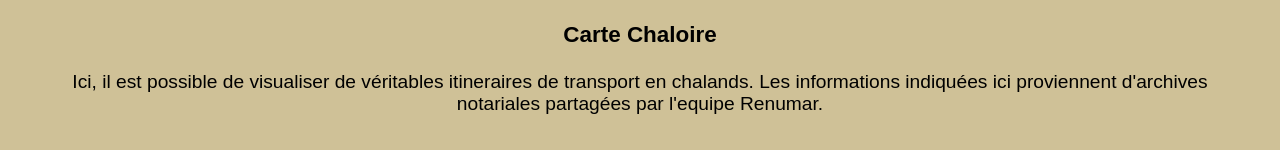
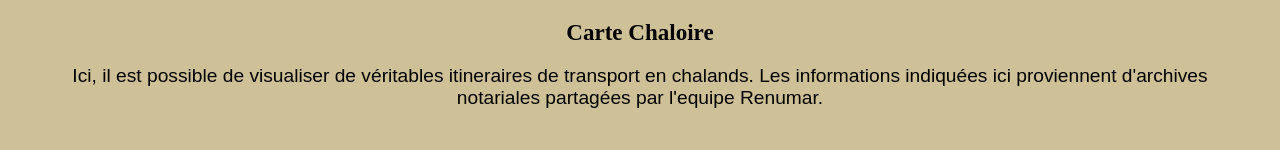
Before and after one commit to PaolorsiSimon/projet_leaflet, a Django app: page /map/ in a window 1280 px wide. Shown: the part 174-324 px from the top of the page. Run offline with Django 5.2, Linux system fonts and the light colour scheme; parts of the project's set-up code (start-up, migrations or seed data) failed here and were passed over.

Commit message:
Rajout style titres

```diff
--- a/map/static/css/style.css
+++ b/map/static/css/style.css
@@ -3,7 +3,7 @@
 H2 {
   text-align: center;
   font-size: larger;
-  font-family: Arial, sans-serif;
+  font-family: Luminari;
   }
 
 body {
--- a/map/templates/map/map.html
+++ b/map/templates/map/map.html
@@ -6,7 +6,7 @@
 {% block content %}
 {% leaflet_js %} {% leaflet_css %}
 <body>
-    <h3>Carte Chaloire</h3>
+    <h2>Carte Chaloire</h2>
       <p> Ici, il est possible de visualiser de véritables itineraires de transport en chalands. Les informations indiquées ici proviennent d'archives notariales partagées par l'equipe Renumar.</p>
        <br />
 
```
